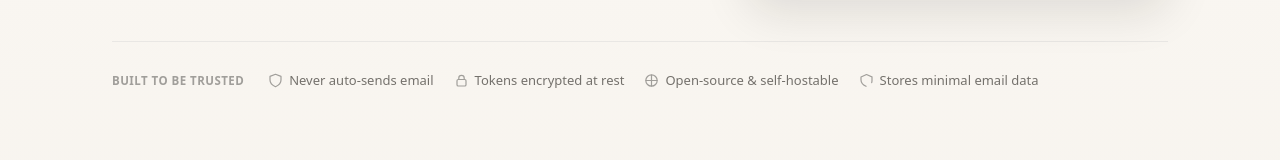
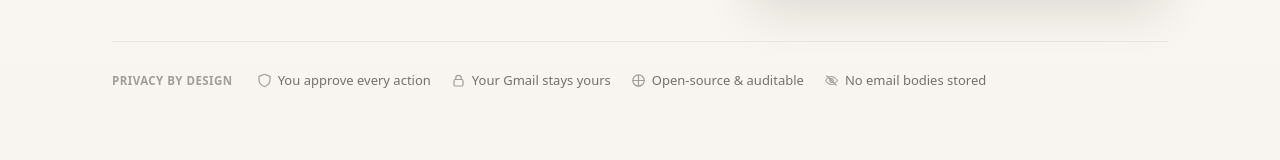
Before and after one commit to amarnai/amarnai, a Next.js app in the folder apps/site/: page / in a window 1280 px wide. Shown: the part 561-721 px from the top of the page. Built offline with nearby package versions, Linux system fonts and the light colour scheme.

Commit message:
copy: rewrite hero trust bar for clarity and user focus
Replace generic technical claims with concrete, user-oriented language.
Swap the duplicate half-shield icon for an eye-off on "No email bodies stored".

```diff
--- a/apps/site/src/components/landing/HeroSection.tsx
+++ b/apps/site/src/components/landing/HeroSection.tsx
@@ -37,34 +37,35 @@ export function HeroSection() {
         </div>
 
         <div className="ld-trust">
-          <span className="ld-trust-label">Built to be trusted</span>
+          <span className="ld-trust-label">Privacy by design</span>
           <div className="ld-trust-items">
             <span className="ld-trust-item">
               <svg width="15" height="15" viewBox="0 0 15 15" fill="none" aria-hidden>
                 <path d="M7.5 1.3 2 3.4v3.7c0 3.2 2.3 5.3 5.5 6.6 3.2-1.3 5.5-3.4 5.5-6.6V3.4L7.5 1.3Z" stroke="currentColor" strokeWidth="1.2" strokeLinejoin="round" />
               </svg>
-              Never auto-sends email
+              You approve every action
             </span>
             <span className="ld-trust-item">
               <svg width="15" height="15" viewBox="0 0 15 15" fill="none" aria-hidden>
                 <rect x="3" y="6.5" width="9" height="6.5" rx="1.3" stroke="currentColor" strokeWidth="1.2" />
                 <path d="M4.8 6.5V5a2.7 2.7 0 0 1 5.4 0v1.5" stroke="currentColor" strokeWidth="1.2" />
               </svg>
-              Tokens encrypted at rest
+              Your Gmail stays yours
             </span>
             <span className="ld-trust-item">
               <svg width="15" height="15" viewBox="0 0 15 15" fill="none" aria-hidden>
                 <path d="M2 7.5h11M7.5 2v11" stroke="currentColor" strokeWidth="1.2" strokeLinecap="round" />
                 <circle cx="7.5" cy="7.5" r="5.7" stroke="currentColor" strokeWidth="1.2" />
               </svg>
-              Open-source &amp; self-hostable
+              Open-source &amp; auditable
             </span>
             <span className="ld-trust-item">
               <svg width="15" height="15" viewBox="0 0 15 15" fill="none" aria-hidden>
-                <path d="M7.5 1.5 13 4v3.5c0 .8-.1 1.5-.3 2.2" stroke="currentColor" strokeWidth="1.2" strokeLinecap="round" />
-                <path d="M7.5 13.5C4.3 12.2 2 10.2 2 7V4l5.5-2.5" stroke="currentColor" strokeWidth="1.2" strokeLinejoin="round" />
+                <path d="M1.5 7.5Q4.5 3.5 7.5 3.5Q10.5 3.5 13.5 7.5Q10.5 11.5 7.5 11.5Q4.5 11.5 1.5 7.5Z" stroke="currentColor" strokeWidth="1.2" strokeLinejoin="round" />
+                <circle cx="7.5" cy="7.5" r="1.8" stroke="currentColor" strokeWidth="1.2" />
+                <line x1="3" y1="3" x2="12" y2="12" stroke="currentColor" strokeWidth="1.2" strokeLinecap="round" />
               </svg>
-              Stores minimal email data
+              No email bodies stored
             </span>
           </div>
         </div>
```
